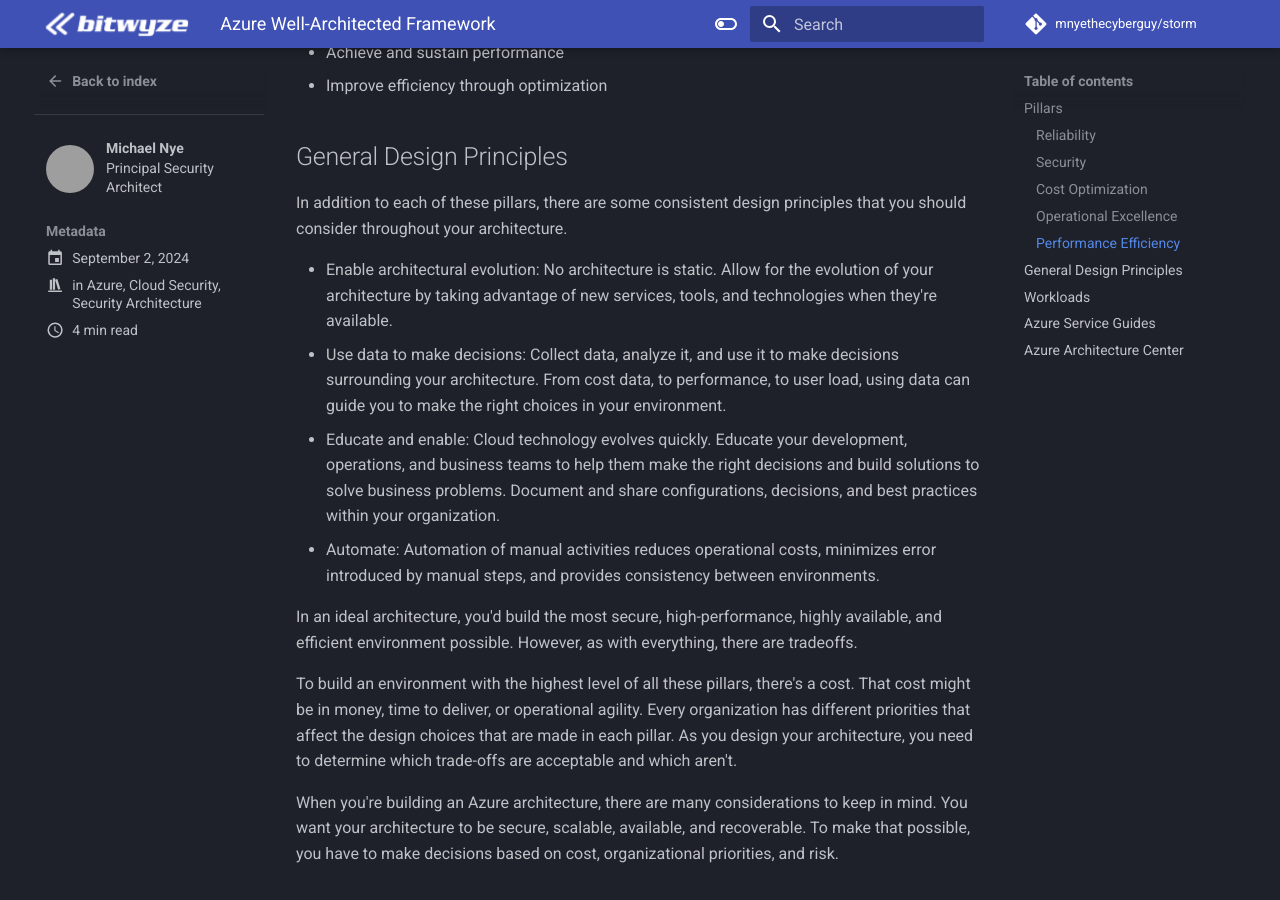
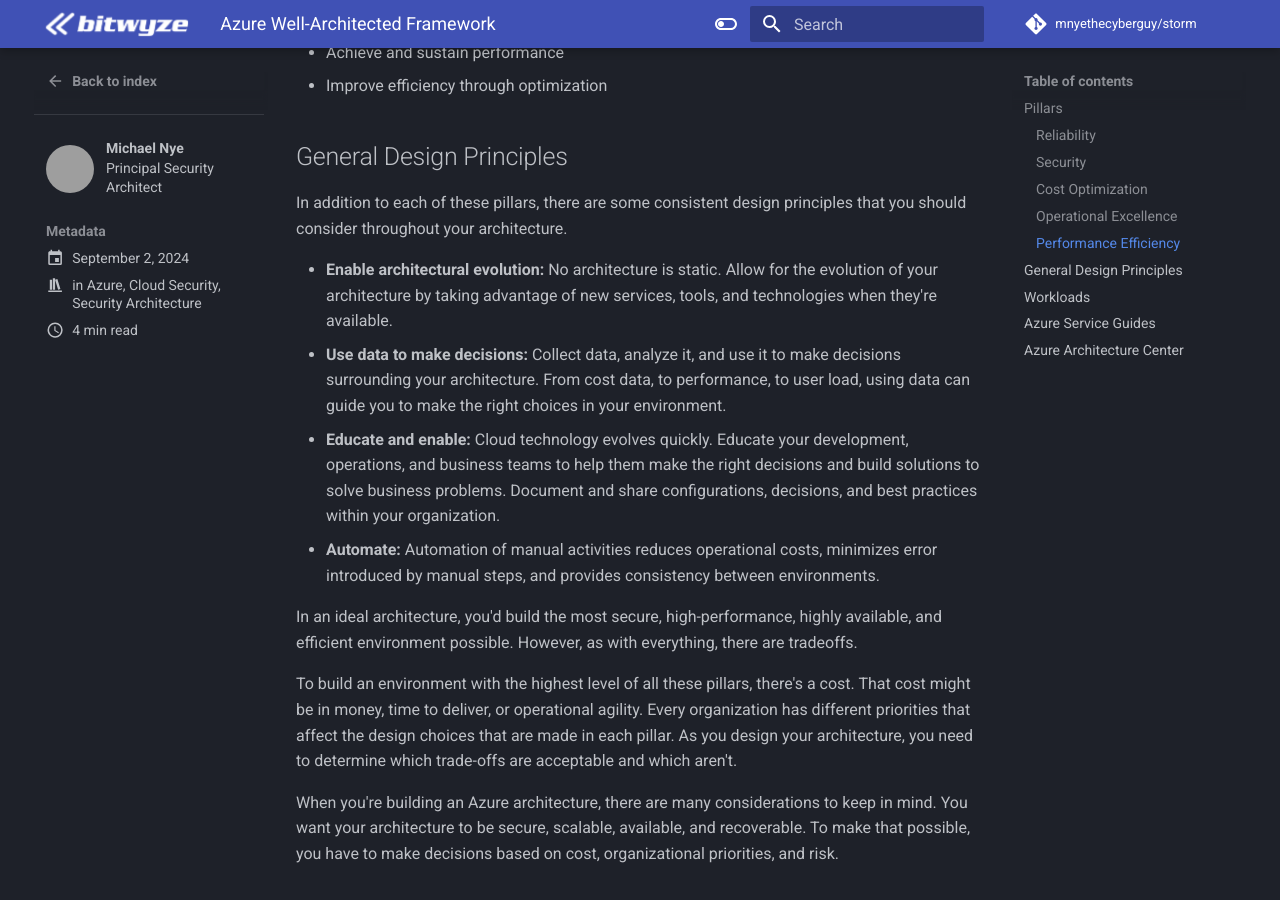
Before and after one commit to mnyethecyberguy/storm, an MkDocs documentation site: the page built from docs/blog/posts/azure-well-architected.md, in a window 1280 px wide and 900 px high, scrolled down 3209 px. Built offline with MkDocs 1.6.1 and Material for MkDocs 9.7.7, drawn with Linux system fonts in a browser that asks for light colours; comment, search, counter and statistics services are not loaded; part of the change alters nothing that is shown; grey boxes are pictures that could not be loaded.

```diff
--- a/docs/blog/posts/azure-well-architected.md
+++ b/docs/blog/posts/azure-well-architected.md
@@ -100,10 +100,10 @@ Design Principles
 
 In addition to each of these pillars, there are some consistent design principles that you should consider throughout your architecture.
 
-- Enable architectural evolution: No architecture is static. Allow for the evolution of your architecture by taking advantage of new services, tools, and technologies when they're available.
-- Use data to make decisions: Collect data, analyze it, and use it to make decisions surrounding your architecture. From cost data, to performance, to user load, using data can guide you to make the right choices in your environment.
-- Educate and enable: Cloud technology evolves quickly. Educate your development, operations, and business teams to help them make the right decisions and build solutions to solve business problems. Document and share configurations, decisions, and best practices within your organization.
-- Automate: Automation of manual activities reduces operational costs, minimizes error introduced by manual steps, and provides consistency between environments.
+- __Enable architectural evolution:__ No architecture is static. Allow for the evolution of your architecture by taking advantage of new services, tools, and technologies when they're available.
+- __Use data to make decisions:__ Collect data, analyze it, and use it to make decisions surrounding your architecture. From cost data, to performance, to user load, using data can guide you to make the right choices in your environment.
+- __Educate and enable:__ Cloud technology evolves quickly. Educate your development, operations, and business teams to help them make the right decisions and build solutions to solve business problems. Document and share configurations, decisions, and best practices within your organization.
+- __Automate:__ Automation of manual activities reduces operational costs, minimizes error introduced by manual steps, and provides consistency between environments.
 
 In an ideal architecture, you'd build the most secure, high-performance, highly available, and efficient environment possible. However, as with everything, there are tradeoffs.
 
```
